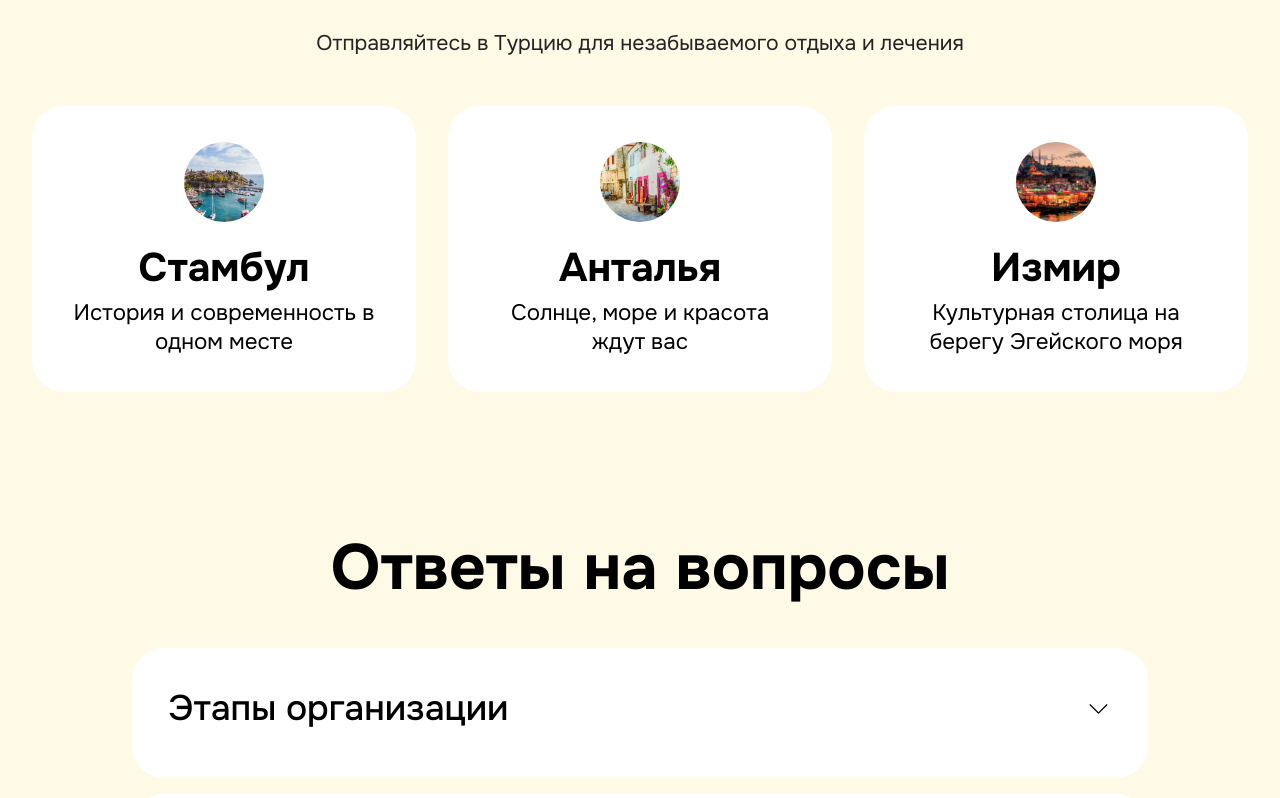
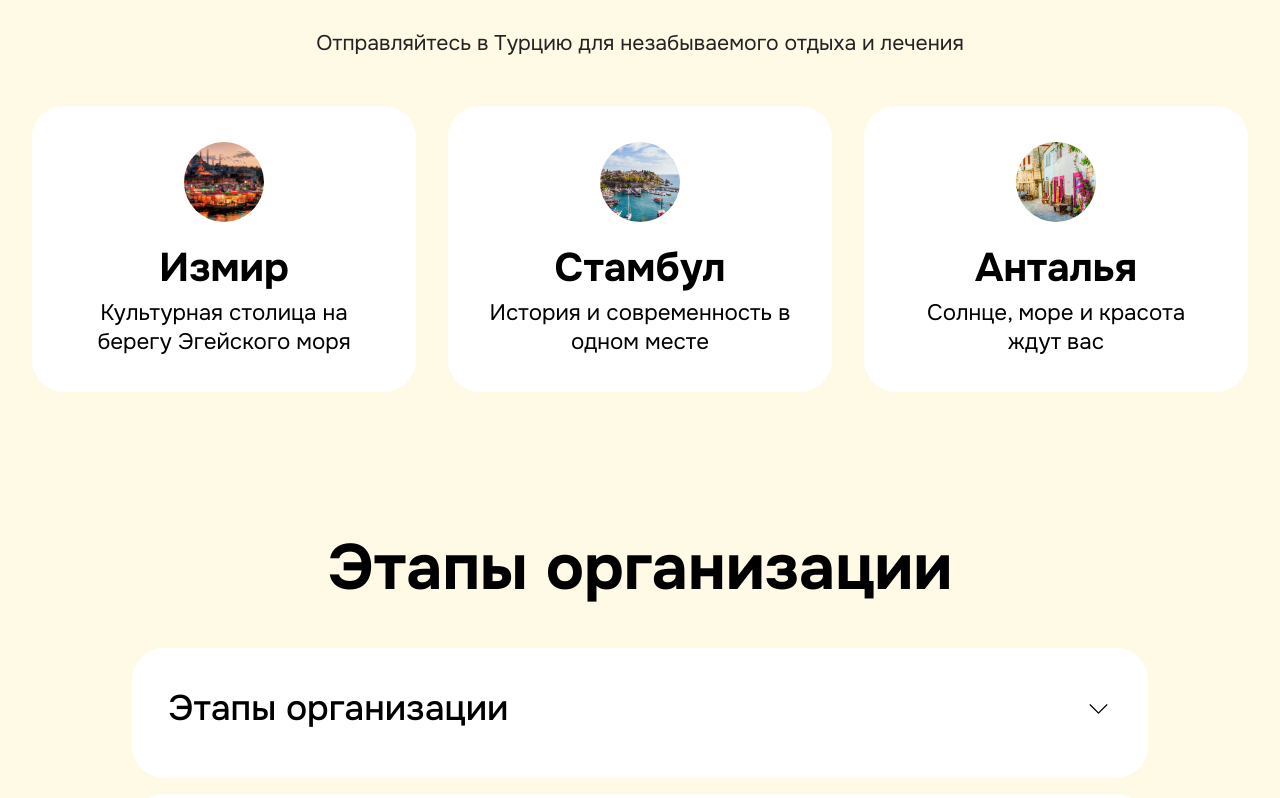
Before and after one commit to yuKalashnikova2/tourism-tur, a Nuxt app: page / in a window 1280 px wide. Shown: the part 4605-5403 px from the top of the page. Built offline with nearby package versions, Linux system fonts and the light colour scheme.

Commit message:
refactor styles

```diff
--- a/components/CardCitiesWrapper.vue
+++ b/components/CardCitiesWrapper.vue
@@ -1,6 +1,11 @@
 <script setup>
 import { ref } from 'vue'
 const cities = ref([
+{
+        cityName: 'Измир',
+        image: 'city-3.jpg',
+        info: 'Культурная столица на берегу Эгейского моря',
+    },
     {
         cityName: 'Стамбул',
         image: 'city-1.jpg',
@@ -10,11 +15,6 @@ const cities = ref([
         cityName: 'Анталья',
         image: 'city-2.jpg',
         info: 'Солнце, море и красота ждут вас',
-    },
-    {
-        cityName: 'Измир',
-        image: 'city-3.jpg',
-        info: 'Культурная столица на берегу Эгейского моря',
     },
 ])
 </script>
--- a/pages/index.vue
+++ b/pages/index.vue
@@ -58,8 +58,7 @@
             scrolldelay="1"
             class="scrolling-text"
             >Бесплатная консультация * Бронирование и проживание * Отпуск и
-            анализы * Операция и процедуры * Сопровождение и гарантия * Фото до
-            и после *
+            анализы * Операция и процедуры * Сопровождение и гарантия *
         </marquee>
     </section>
 
@@ -87,7 +86,7 @@
         <AdvantagesWrapper />
     </section> -->
     <section class="section_twelve container">
-        <Subtitle subtitle="Ответы на вопросы" />
+        <Subtitle subtitle="Этапы организации" />
         <div class="container-100">
             <QuestionsWrapper />
         </div>
@@ -153,6 +152,9 @@
     width: 100%;
     height: auto;
     object-fit: cover;
+    @media(max-width:768px) {
+        height: 500px;
+    }
 }
 .container {
     padding-top: 5rem;
```
